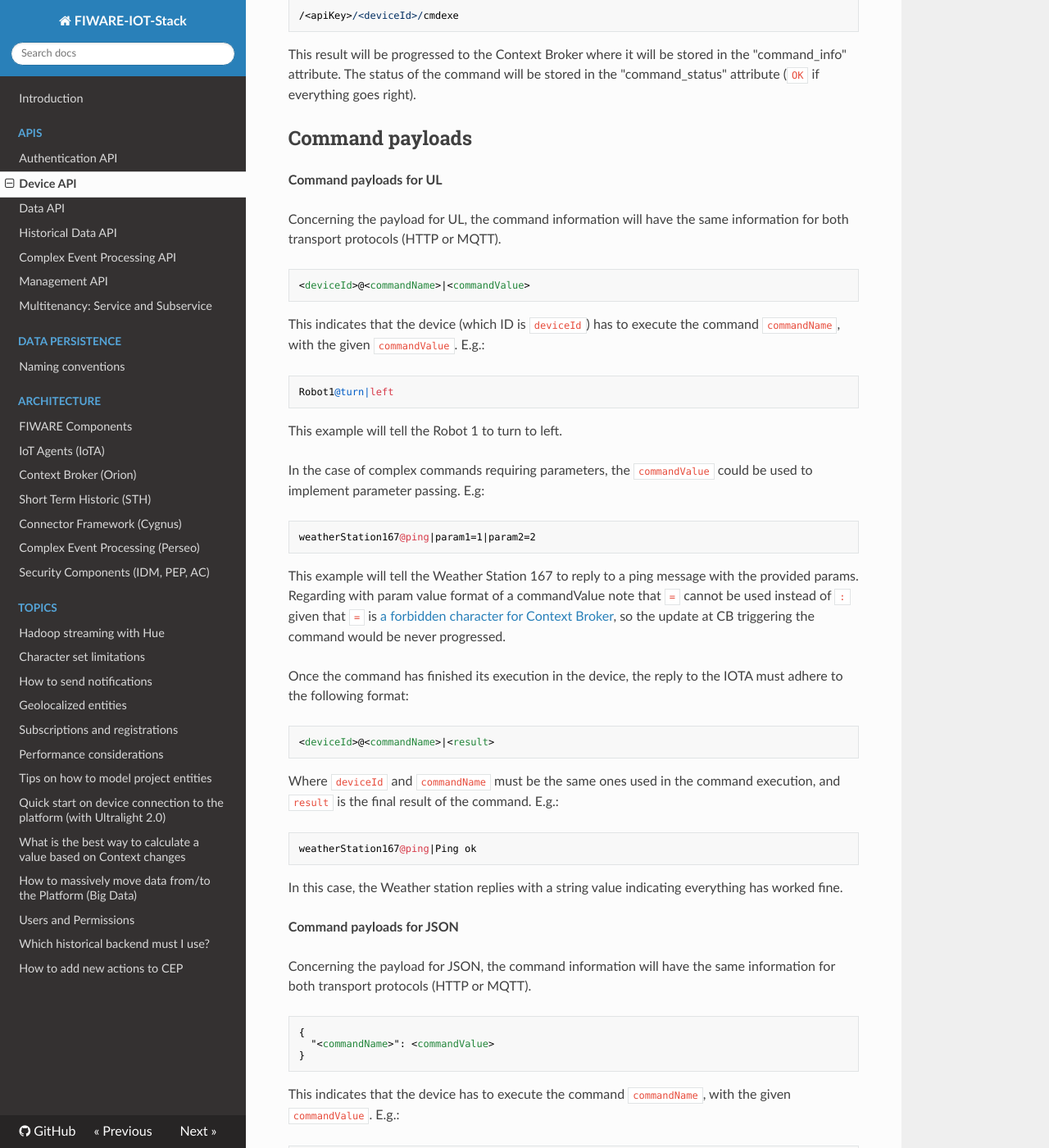
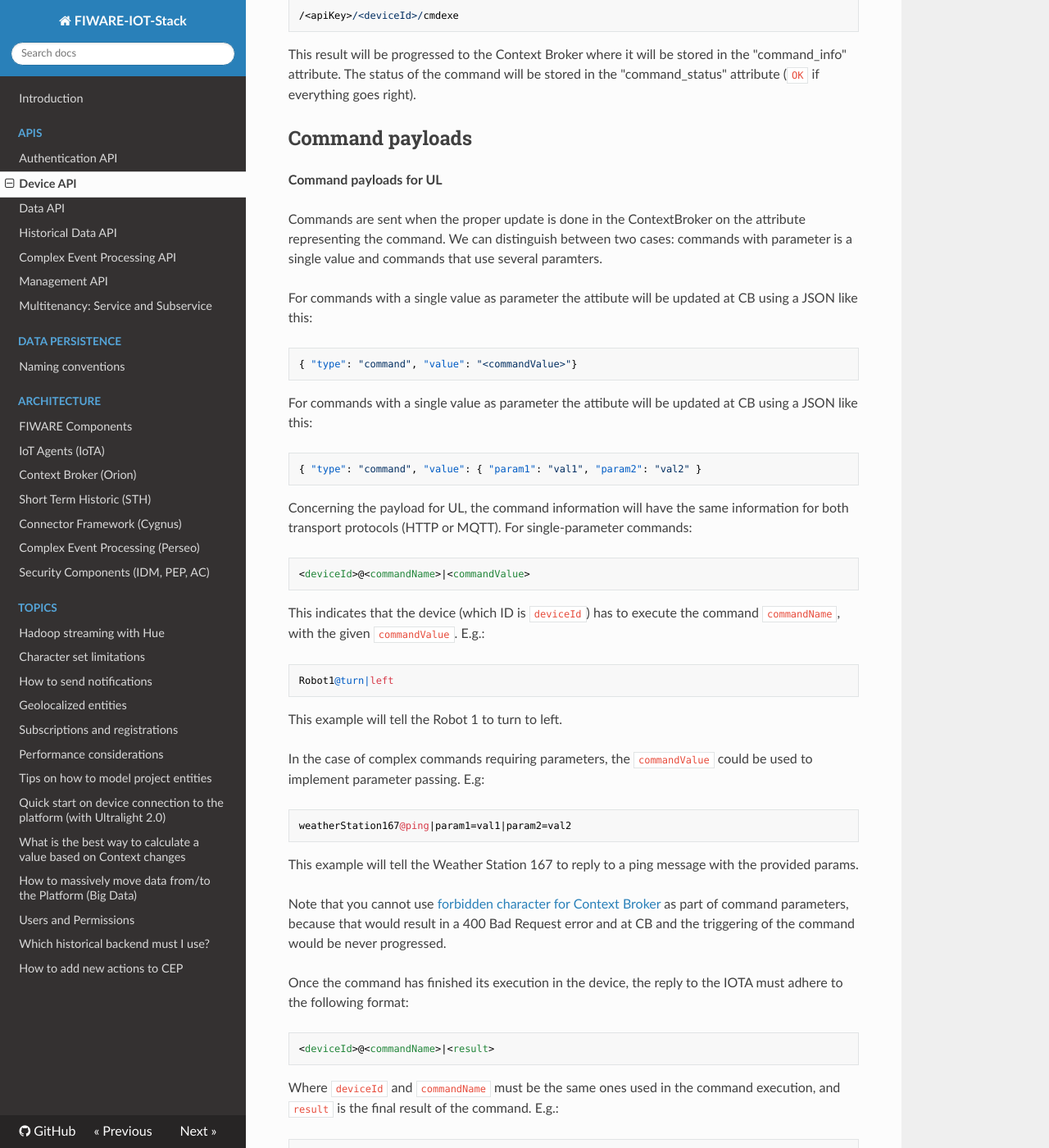
Before and after one commit to telefonicaid/thinking-cities, an MkDocs documentation site: the page built from docs/device_api.md, in a window 1280 px wide and 1400 px high, scrolled down 9872 px. Shown: the whole window at 82% size. Built offline with MkDocs 1.6.1, drawn with Linux system fonts in a browser that asks for light colours; nearby versions of some CDN libraries; old or Windows-style settings are respelled for this version of MkDocs; some of the changed text lies outside the part shown.

Commit message:
FIX device api doc

````diff
--- a/docs/device_api.md
+++ b/docs/device_api.md
@@ -427,7 +427,21 @@
 
 **Command payloads for UL**
 
-Concerning the payload for UL, the command information will have the same information for both transport protocols (HTTP or MQTT).
+Commands are sent when the proper update is done in the ContextBroker on the attribute representing the command. We can distinguish between two cases: commands with parameter is a single value and commands that use several paramters.
+
+For commands with a single value as parameter the attibute will be updated at CB using a JSON like this:
+
+```
+{ "type": "command", "value": "<commandValue>"}
+```
+
+For commands with a single value as parameter the attibute will be updated at CB using a JSON like this:
+
+```
+{ "type": "command", "value": { "param1": "val1", "param2": "val2" }
+```
+
+Concerning the payload for UL, the command information will have the same information for both transport protocols (HTTP or MQTT). For single-parameter commands:
 
 ```
 <deviceId>@<commandName>|<commandValue>
@@ -444,10 +458,12 @@
 In the case of complex commands requiring parameters, the `commandValue` could be used to implement parameter passing. E.g:
 
 ```
-weatherStation167@ping|param1=1|param2=2
+weatherStation167@ping|param1=val1|param2=val2
 ```
 
-This example will tell the Weather Station 167 to reply to a ping message with the provided params. Regarding with param value format of a commandValue note that `=` cannot be used instead of `:` given that `=` is [a forbidden character for Context Broker](https://fiware-orion.readthedocs.io/en/master/user/forbidden_characters/index.html), so the update at CB triggering the command would be never progressed.
+This example will tell the Weather Station 167 to reply to a ping message with the provided params.
+
+Note that you cannot use [forbidden character for Context Broker](https://fiware-orion.readthedocs.io/en/master/user/forbidden_characters/index.html) as part of command parameters, because that would result in a 400 Bad Request error and at CB and the triggering of the command would be never progressed.
 
 Once the command has finished its execution in the device, the reply to the IOTA must adhere to the following format:
 
@@ -465,7 +481,21 @@
 
 **Command payloads for JSON**
 
-Concerning the payload for JSON, the command information will have the same information for both transport protocols (HTTP or MQTT).
+Commands are sent when the proper update is done in the ContextBroker on the attribute representing the command. We can distinguish between two cases: commands with parameter is a single value and commands that use several paramters.
+
+For commands with a single value as parameter the attibute will be updated at CB using a JSON like this:
+
+```
+{ "type": "command", "value": "<commandValue>"}
+```
+
+For commands with a single value as parameter the attibute will be updated at CB using a JSON like this:
+
+```
+{ "type": "command", "value": { "param1": "val1", "param2": "val2" }
+```
+
+Concerning the payload for JSON, the command information will have the same information for both transport protocols (HTTP or MQTT). For single-parameter commands:
 
 ```
 {
@@ -487,11 +517,13 @@
 
 ```
 {
-  "ping": "param1:1|param2:2"
+  "ping": { "param1": "val1", "param2": "val2" }
 }
 ```
 
-This example will tell the device to reply to a ping message with the provided params. Note that `=` cannot be used instead of `:` given that `=` is [a forbidden character for Context Broker](https://fiware-orion.readthedocs.io/en/master/user/forbidden_characters/index.html), so the update at CB triggering the command would be never progressed.
+This example will tell the device to reply to a ping message with the provided params.
+
+Note that you cannot use [forbidden character for Context Broker](https://fiware-orion.readthedocs.io/en/master/user/forbidden_characters/index.html) as part of command parameters, because that would result in a 400 Bad Request error and at CB and the triggering of the command would be never progressed.
 
 Once the command has finished its execution in the device, the reply to the IOTA must adhere to the following format:
 
````
